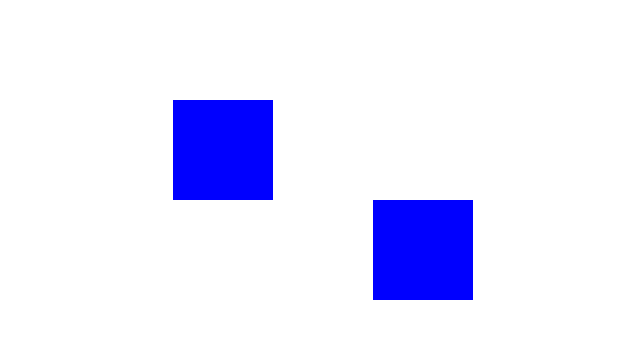
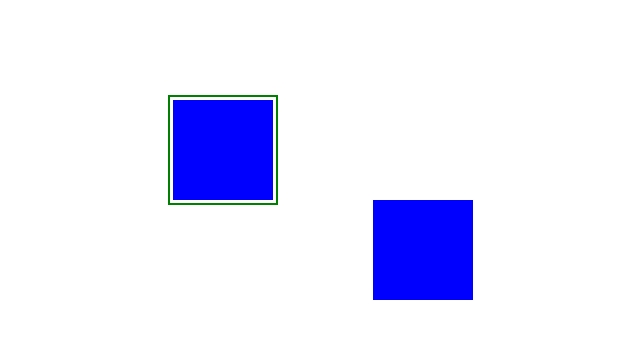
Before and after one commit to andresmanikis/drawing-spike, a website with bundled scripts: page index.html in a window 1280 px wide. Shown: the whole page, without its empty margins (27-667 px from the left). Built offline with nearby package versions, Linux system fonts and the light colour scheme.

Commit message:
Creates basic handles

```diff
--- /dev/null
+++ b/Handles.js
@@ -0,0 +1,14 @@
+export class Handles {
+  constructor(x, y, width, height) {
+    const el = document.createElement("div");
+
+    el.style.border = "2px solid green";
+    el.style.position = "fixed";
+    el.style.left = x - 5;
+    el.style.top = y - 5;
+    el.style.width = width + 10;
+    el.style.height = height + 10;
+
+    document.body.appendChild(el);
+  }
+}
--- a/index.html
+++ b/index.html
@@ -1,5 +1,6 @@
 <html>
   <head>
+    <link rel="stylesheet" href="reset.css" />
     <link rel="stylesheet" href="box.css" />
   </head>
   <body>
--- a/main.js
+++ b/main.js
@@ -1,7 +1,9 @@
 import { Box } from "./Box.js";
+import { Handles } from "./Handles.js";
 import { onMouseDelta } from "./onMouseDelta.js";
 
 const boxes = [new Box(200, 100), new Box(400, 200)];
+const handles = new Handles(200, 100, 100, 100);
 
 let movingObject = null;
 
--- /dev/null
+++ b/reset.css
@@ -0,0 +1,3 @@
+* {
+  box-sizing: border-box;
+}
```
